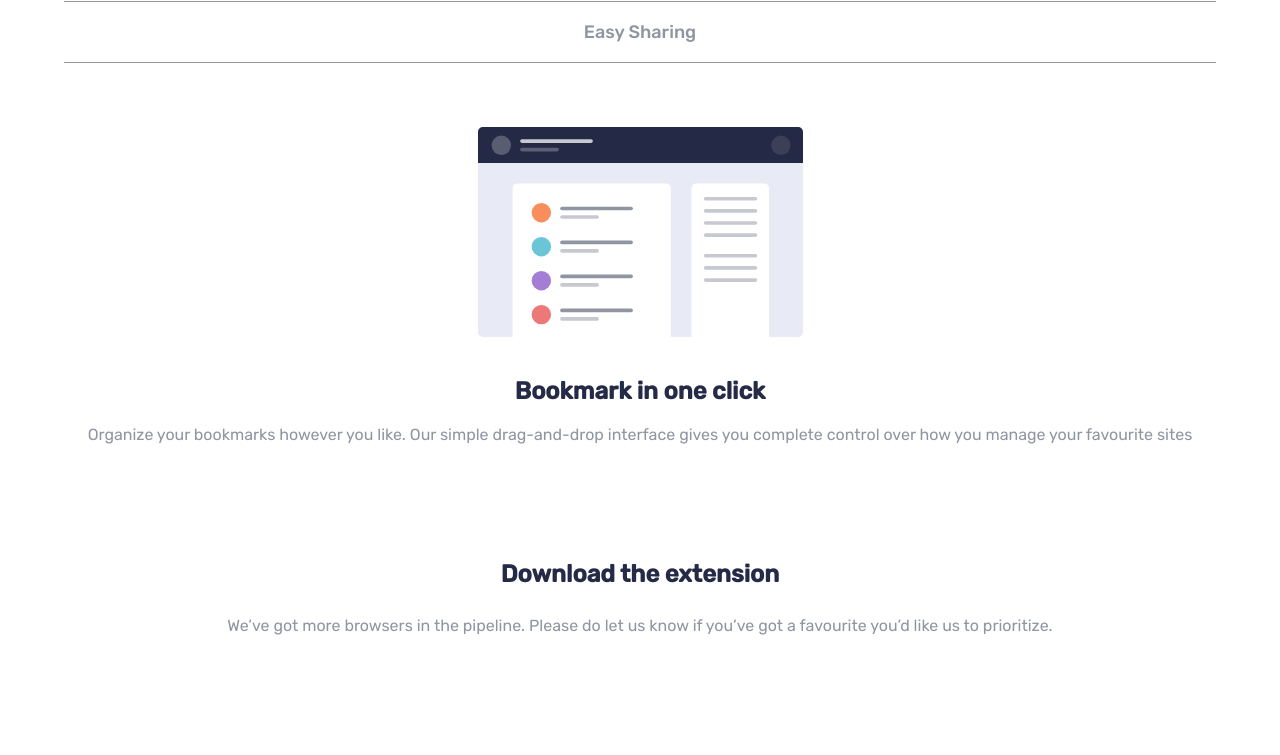
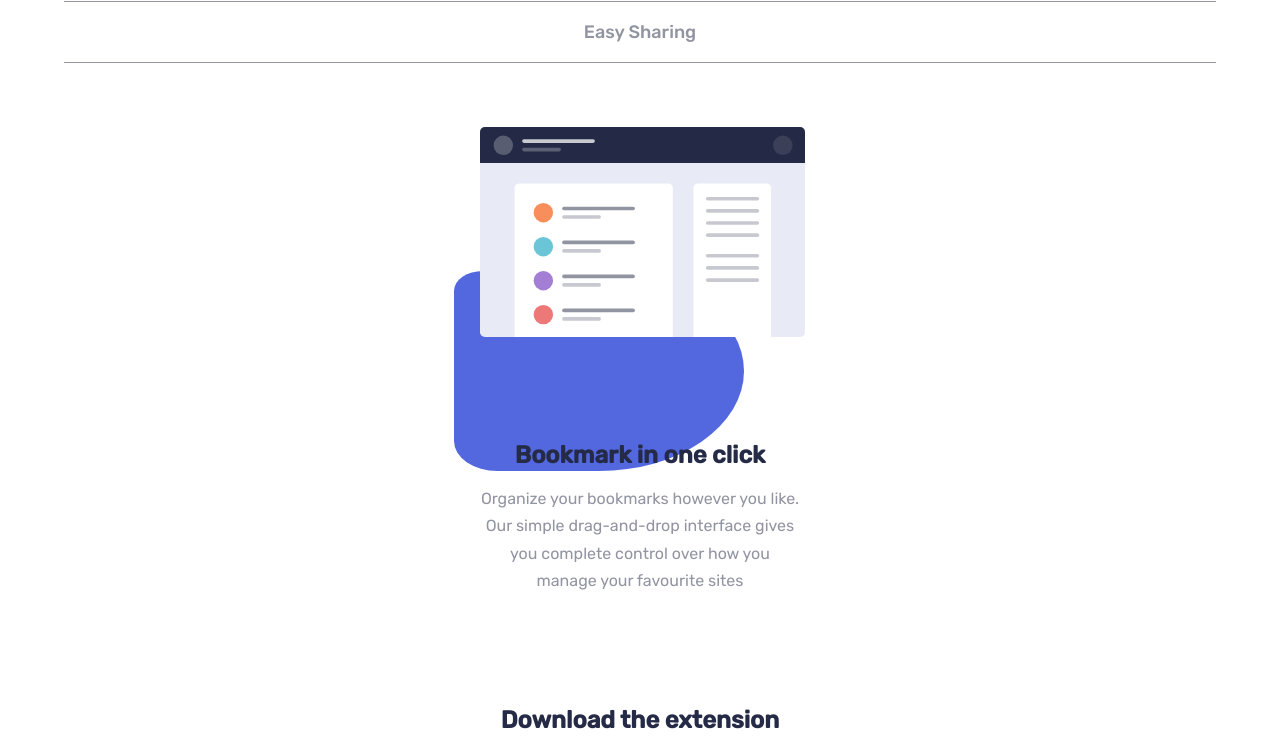
Before and after one commit to devsimocastles/B-landing-page, a plain HTML site: page index.html in a window 1280 px wide. Shown: the part 900-1655 px from the top of the page. Drawn offline with Linux system fonts and the light colour scheme.

Commit message:
worked in bg pattern in features tab

```diff
--- a/sass/_tab.scss
+++ b/sass/_tab.scss
@@ -2,9 +2,14 @@
 
 .tab-content{
     padding: 4em 0;
+
     .tab{
+        width: 320px;
+        position: relative;
+        margin: 0 auto;
         transition: .3s all ease-in;
         opacity: 0;
+
         &.active{
             opacity: 1;
         }
@@ -17,10 +22,22 @@
             }
         }
         header{
+            padding-top: 4em;
             h3{
                 font-size: 24px;
                 color: $veryDarkBlue;
             }
         }
+        .bg-pattern{
+            top: 0;
+            top: 9em;
+            right: 3.5em;
+            height: 200px;
+            width: 290px;
+            background: $softBlue;
+            position: absolute;
+            z-index: -1;
+            border-radius: 10% 50% 50% 15%;
+        }
     }
 }
```
Also changed, not shown: sass/main.css, 1 other file.
